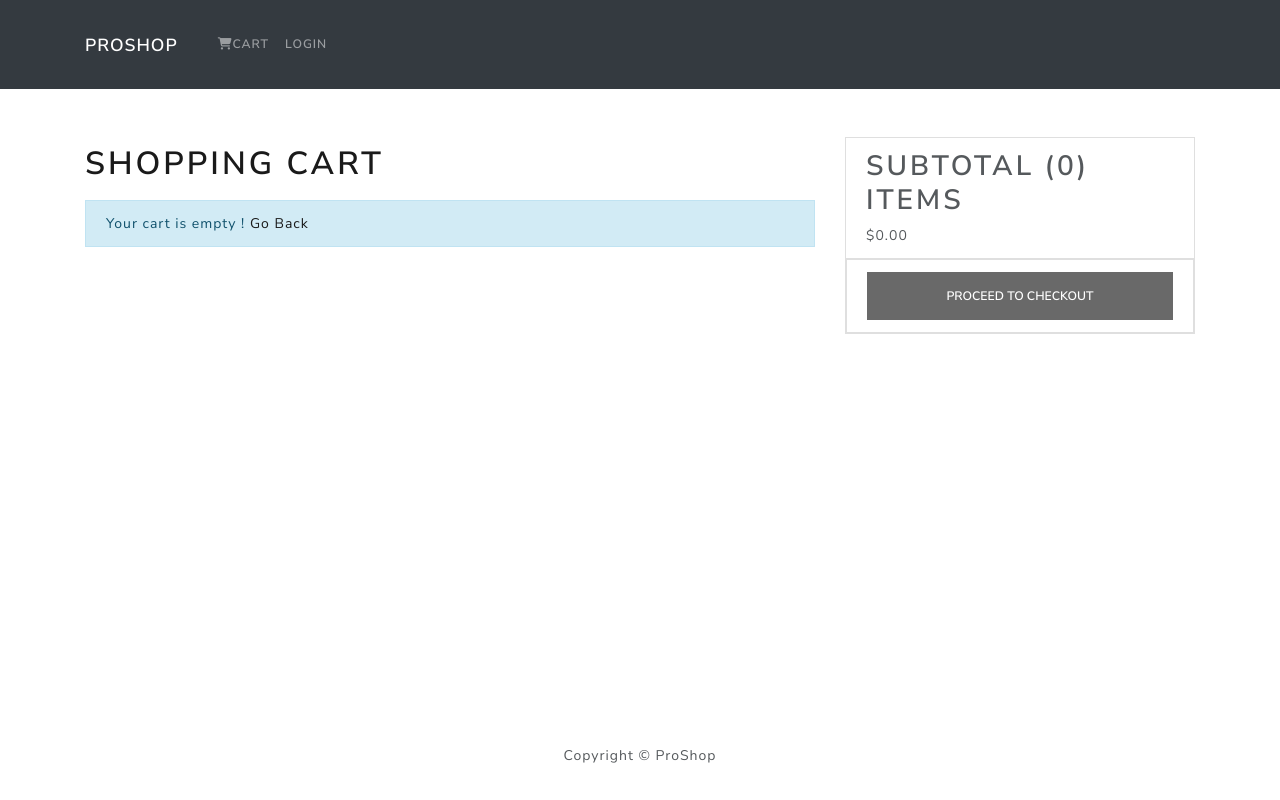
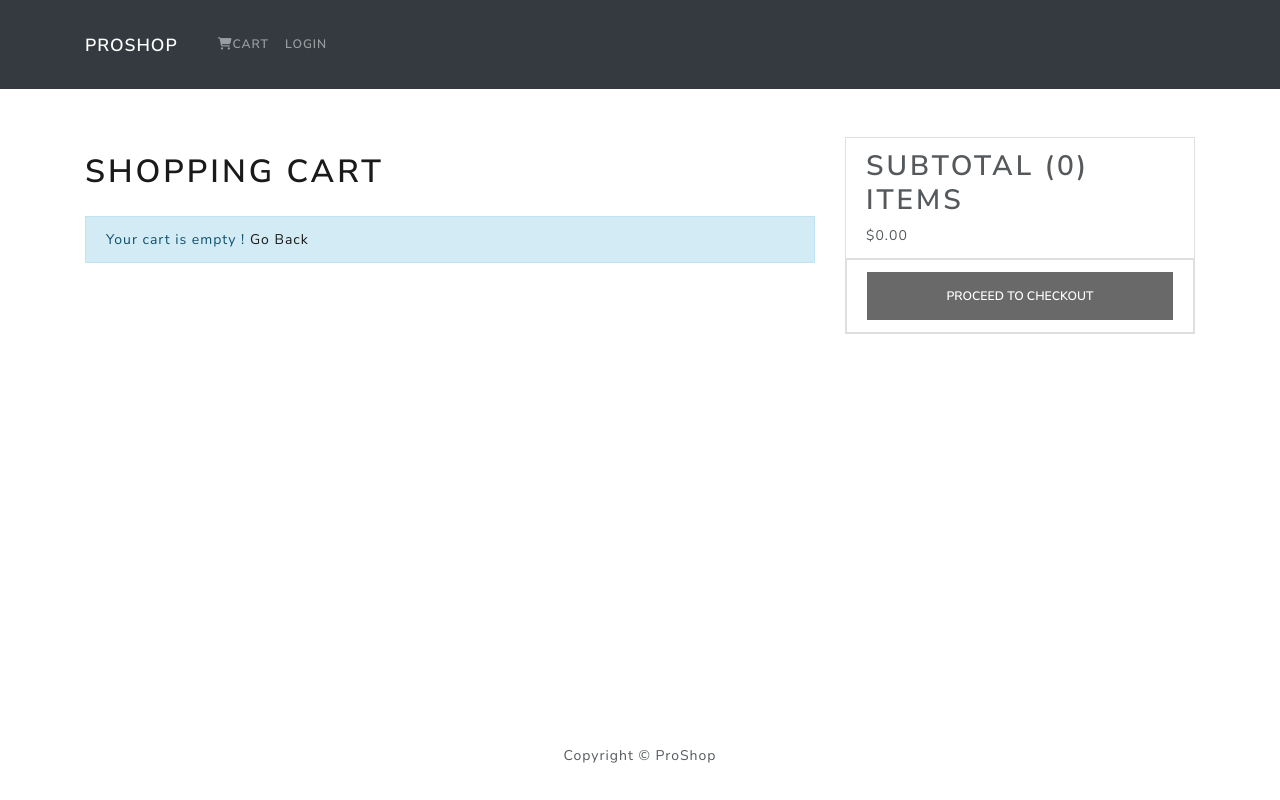
Before and after one commit to muhammederamala/ecommerce_15, a React (Create React App) app in the folder ecommerce/frontend/: page /cart in a window 1280 px wide. Built offline with nearby package versions, Linux system fonts and the light colour scheme.

Commit message:
modified:   ecommerce/frontend/src/index.css

```diff
--- a/ecommerce/frontend/src/index.css
+++ b/ecommerce/frontend/src/index.css
@@ -7,7 +7,7 @@ h1{
     padding: 1rem 0;
 }
 
-h1{
+/* h1{
     font-size: 1.4rem;
     padding: 0.5rem 0;
 }
@@ -18,4 +18,4 @@ h3{
 
 .rating span{
     margin: 0.1rem;
-}
+} */
```
